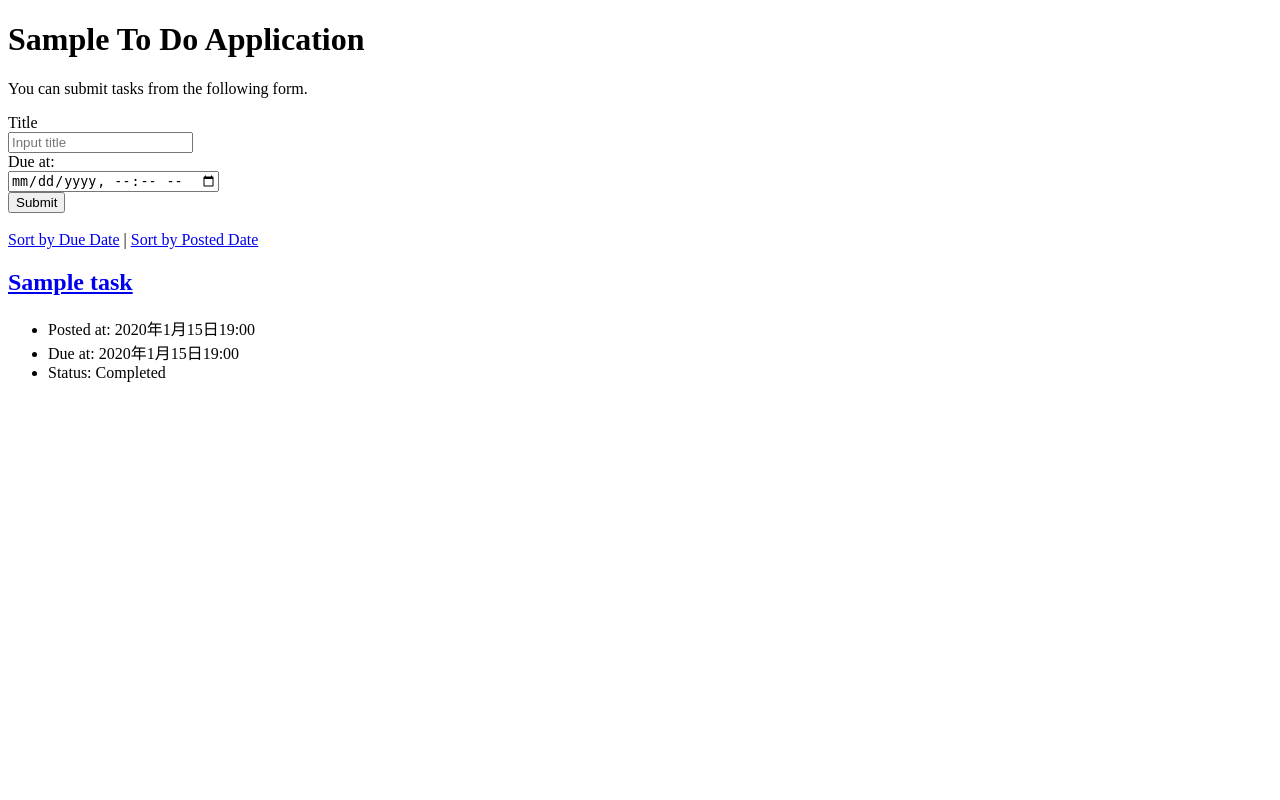
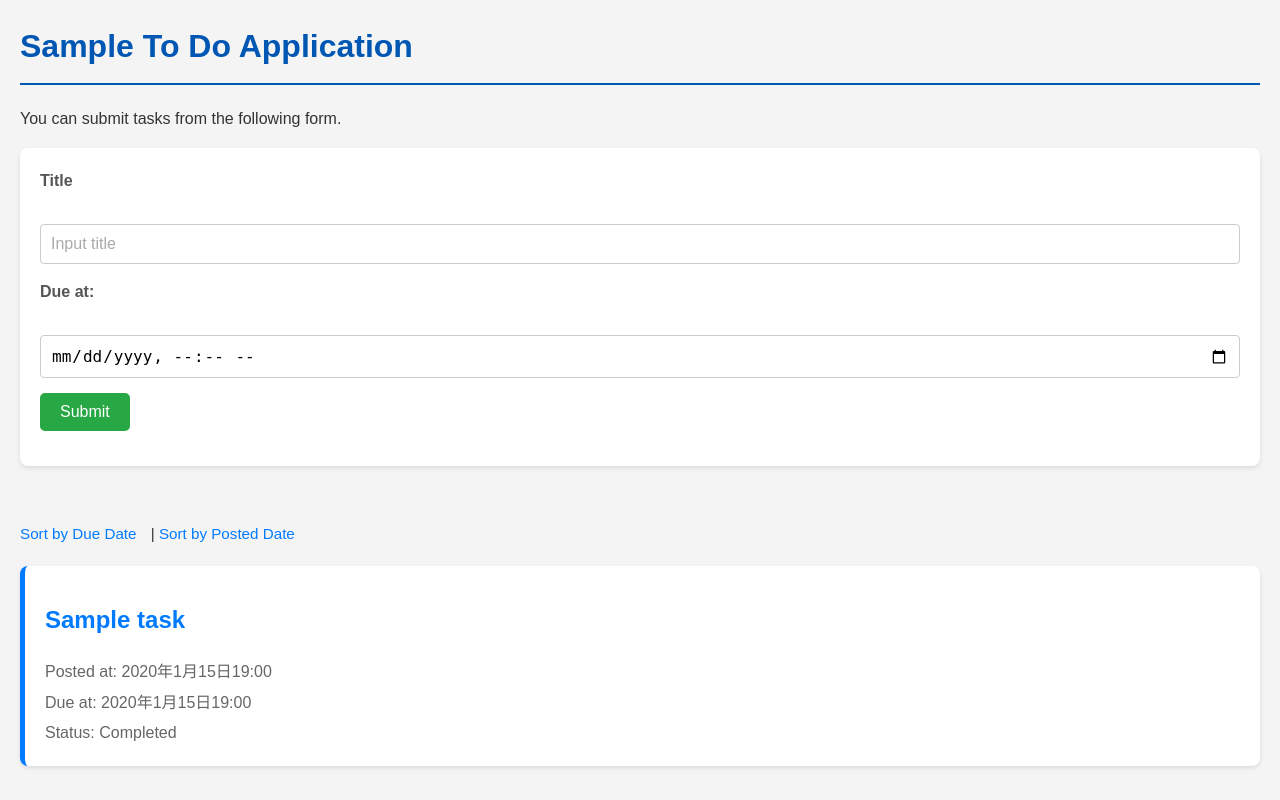
Before and after one commit to s1F102302528-bob/django-test-exercise-re, a Django app: page / in a window 1280 px wide. Run offline with Django 5.2, Linux system fonts and the light colour scheme; tables that the repository leaves empty hold one stand-in row (values such as "Sample post").

Commit message:
cssファイルを追加

```diff
--- /dev/null
+++ b/todo/static/todo/css/index.css
@@ -0,0 +1,117 @@
+body {
+    font-family: 'Arial', sans-serif;
+    line-height: 1.6;
+    margin: 20px;
+    background-color: #f4f4f4;
+    color: #333;
+}
+
+/* ヘディングのスタイル */
+h1 {
+    color: #0056b3;
+    border-bottom: 2px solid #0056b3;
+    padding-bottom: 10px;
+}
+
+h2 {
+    color: #007bff;
+    margin-top: 20px;
+}
+
+/* フォームのコンテナ */
+form {
+    background-color: #fff;
+    padding: 20px;
+    border-radius: 8px;
+    box-shadow: 0 2px 4px rgba(0, 0, 0, 0.1);
+    margin-bottom: 30px;
+}
+
+/* フォーム内の各要素のdiv */
+form div {
+    margin-bottom: 15px;
+}
+
+/* ラベルのスタイル */
+label {
+    display: block;
+    margin-bottom: 5px;
+    font-weight: bold;
+    color: #555;
+}
+
+/* 入力フィールドのスタイル */
+input[type="text"],
+input[type="datetime-local"] {
+    width: calc(100% - 22px);
+    padding: 10px;
+    border: 1px solid #ccc;
+    border-radius: 4px;
+    font-size: 1rem;
+}
+
+input[type="text"]::placeholder {
+    color: #aaa;
+}
+
+/* ボタンのスタイル */
+button[type="submit"] {
+    background-color: #28a745;
+    color: white;
+    padding: 10px 20px;
+    border: none;
+    border-radius: 5px;
+    cursor: pointer;
+    font-size: 1rem;
+    transition: background-color 0.3s ease;
+}
+
+button[type="submit"]:hover {
+    background-color: #218838;
+}
+
+/* ソートリンクのスタイル */
+div:has(a[href*="order"]) {
+    margin-bottom: 20px;
+    font-size: 0.95rem;
+}
+
+div:has(a[href*="order"]) a {
+    color: #007bff;
+    text-decoration: none;
+    margin-right: 10px;
+}
+
+div:has(a[href*="order"]) a:hover {
+    text-decoration: underline;
+}
+
+/* タスク表示エリアのスタイル */
+.text {
+    background-color: #fff;
+    padding: 15px 20px;
+    border-radius: 8px;
+    box-shadow: 0 2px 4px rgba(0, 0, 0, 0.1);
+    margin-bottom: 15px;
+    border-left: 5px solid #007bff;
+}
+
+.text h2 a {
+    color: #007bff;
+    text-decoration: none;
+}
+
+.text h2 a:hover {
+    text-decoration: underline;
+}
+
+.text ul {
+    list-style: none;
+    padding: 0;
+    margin: 10px 0 0 0;
+}
+
+.text ul li {
+    margin-bottom: 5px;
+    color: #666;
+}
--- a/todo/templates/todo/index.html
+++ b/todo/templates/todo/index.html
@@ -5,6 +5,7 @@
     <title>To Do Application</title>
     <meta charset="UTF-8" />
     <meta name="author" content="INIAD" />
+     <link rel="stylesheet" href="{% static 'todo/css/index.css' %}">
   </head>
 
   <body>
```
